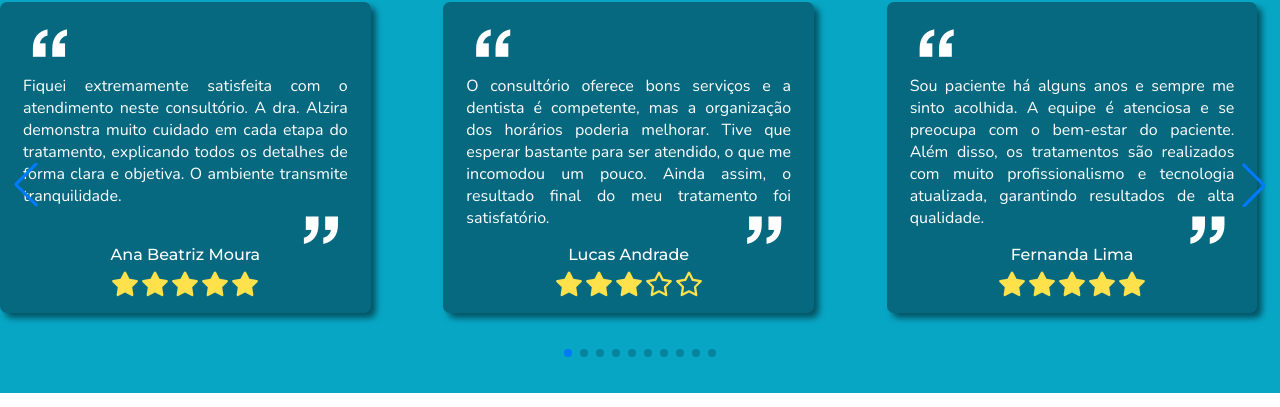
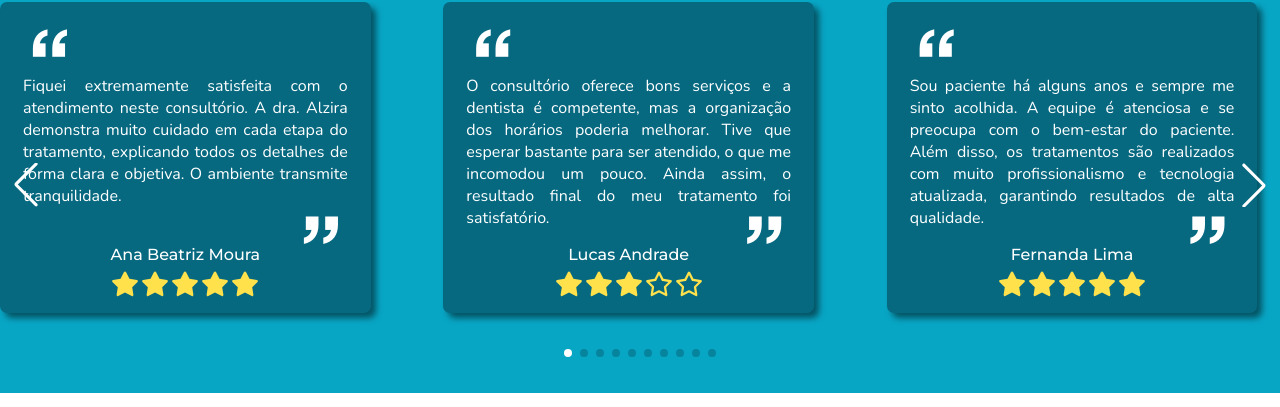
Before and after one commit to david-pessoa/web-mobile-next, a Next.js app: page / in a window 1280 px wide. Shown: the part 3167-3574 px from the top of the page. Built offline with nearby package versions, Linux system fonts and the light colour scheme.

Commit message:
deixa setas do swiper brancas e traz CSS dos ícones no footer mara o modules

```diff
--- a/src/components/depoimentos/Depoimentos.jsx
+++ b/src/components/depoimentos/Depoimentos.jsx
@@ -1,9 +1,6 @@
 'use client';
 import styles from '../../styles/depoimentos.module.css';
 import { useState, useEffect } from 'react';
-import { FontAwesomeIcon } from '@fortawesome/react-fontawesome';
-import { faStar as faSolidStar } from '@fortawesome/free-solid-svg-icons';
-import { faStar as faRegularStar } from '@fortawesome/free-regular-svg-icons';
 
 // import Swiper core and required modules
 import { Navigation, Pagination, Scrollbar, A11y } from 'swiper/modules';
@@ -15,6 +12,7 @@ import Slide from './Slide';
 import 'swiper/css';
 import 'swiper/css/navigation';
 import 'swiper/css/pagination';
+import '../../styles/swiper.css';
 
 export default function Depoimentos() {
   const [dados, setDados] = useState(null);
@@ -45,7 +43,7 @@ export default function Depoimentos() {
         >
           {dados?.map((depoimento, i) => (
             <SwiperSlide key={i}>
-              <Slide dados={depoimento}/>
+              <Slide dados={depoimento} />
             </SwiperSlide>
           ))}
         </Swiper>
--- a/src/components/footer/Footer.jsx
+++ b/src/components/footer/Footer.jsx
@@ -3,11 +3,6 @@ import { FontAwesomeIcon } from '@fortawesome/react-fontawesome';
 import { faPhone, faEnvelope, faLocationDot } from '@fortawesome/free-solid-svg-icons';
 import { faWhatsapp } from '@fortawesome/free-brands-svg-icons';
 export default function Footer() {
-  const iconStyle = {
-    color: '#08a6c5',
-    fontSize: '2em',
-  };
-
   return (
     <footer id="contato" className={styles.contato}>
       <section>
@@ -105,19 +100,19 @@ export default function Footer() {
           <h4>Fale Conosco</h4>
           <ul>
             <li>
-              <FontAwesomeIcon icon={faPhone} style={iconStyle} />
+              <FontAwesomeIcon icon={faPhone} className={styles.icon} />
               <h6>(11) 98839-8134</h6>
             </li>
             <li>
-              <FontAwesomeIcon icon={faWhatsapp} style={iconStyle} />
+              <FontAwesomeIcon icon={faWhatsapp} className={styles.icon} />
               <h6>(11) 98839-8134</h6>
             </li>
             <li>
-              <FontAwesomeIcon icon={faEnvelope} style={iconStyle} />
+              <FontAwesomeIcon icon={faEnvelope} className={styles.icon} />
               <h6>consultoria.alzira@gmail.com</h6>
             </li>
             <li>
-              <FontAwesomeIcon icon={faLocationDot} style={iconStyle} />
+              <FontAwesomeIcon icon={faLocationDot} className={styles.icon} />
               <h6>Rua Chemin Del Pra, nº 172, São Paulo, Santana</h6>
             </li>
           </ul>
--- a/src/styles/footer.module.css
+++ b/src/styles/footer.module.css
@@ -1,3 +1,8 @@
+.icon {
+  color: var(--blue);
+  font-size: 2em;
+}
+
 .contato {
   padding: 2.5rem 1.5rem 1rem 1.5rem;
   display: flex;
--- /dev/null
+++ b/src/styles/swiper.css
@@ -0,0 +1,7 @@
+.swiper-button-next,
+.swiper-button-prev {
+  color: #fff;
+}
+.swiper-pagination-bullet-active {
+  background-color: #fff;
+}
```
